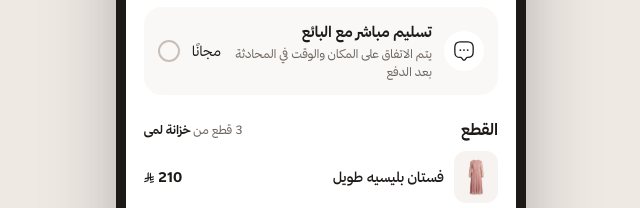
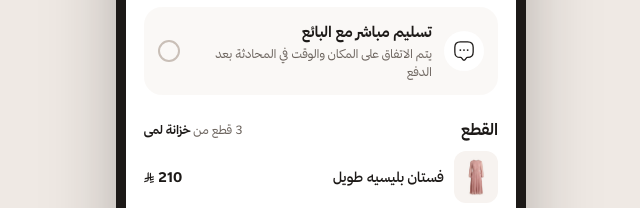
Before and after one commit to maiisaleh1001-coder/outlet-prototype, a plain HTML site: page checkout.html in a window 1280 px wide. Shown: the part 361-569 px from the top of the page, 319-959 px from the left. Drawn offline with Linux system fonts and the light colour scheme.

Commit message:
Checkout: no free label on direct handover
Co-Authored-By: Claude Opus 5.5 <noreply@anthropic.com>

```diff
--- a/checkout.html
+++ b/checkout.html
@@ -65,7 +65,7 @@ input::placeholder{color:#8E857F}
 <span aria-hidden="true" style="order: 2; width: 22px; height: 22px; flex: none; box-sizing: border-box; border-radius: 999px; border: 2px solid #C9BFB7; display: flex; align-items: center; justify-content: center"></span>
 <span aria-hidden="true" style="width: 40px; height: 40px; flex: none; border-radius: 999px; background: #FFFFFF; display: flex; align-items: center; justify-content: center"><svg width="22" height="22" viewBox="0 0 24 24" fill="none" stroke="currentColor" stroke-width="1.4" stroke-linecap="round" stroke-linejoin="round" aria-hidden="true"><path d="M8.5 19H8c-4 0-6-1-6-6V8c0-4 2-6 6-6h8c4 0 6 2 6 6v5c0 4-2 6-6 6h-.5c-.31 0-.61.15-.8.4l-1.5 2c-.66.88-1.74.88-2.4 0l-1.5-2c-.16-.22-.53-.4-.8-.4Z" stroke-miterlimit="10"></path><path d="M15.996 11h.01M11.995 11h.01M7.995 11h.008" stroke-width="2"></path></svg></span>
 <span style="flex: 1; min-width: 0; display: flex; flex-direction: column; gap: 2px"><span style="font-size: 15px; line-height: 22px; font-weight: 700">تسليم مباشر مع البائع</span><span style="font-size: 12px; line-height: 18px; color: #6B635D">يتم الاتفاق على المكان والوقت في المحادثة بعد الدفع</span></span>
-<span style="flex: none; direction: ltr; display: inline-flex; align-items: center; gap: 3px; font-size: 14px; font-weight: 400">مجانًا</span>
+
 </button>
 <p data-courier-off="" style="display: none; margin: 0; font-size: 12px; line-height: 18px; color: #9A3412">التوصيل بالمندوب غير متاح في هذه المنطقة حاليًا.</p>
 </section>
```
